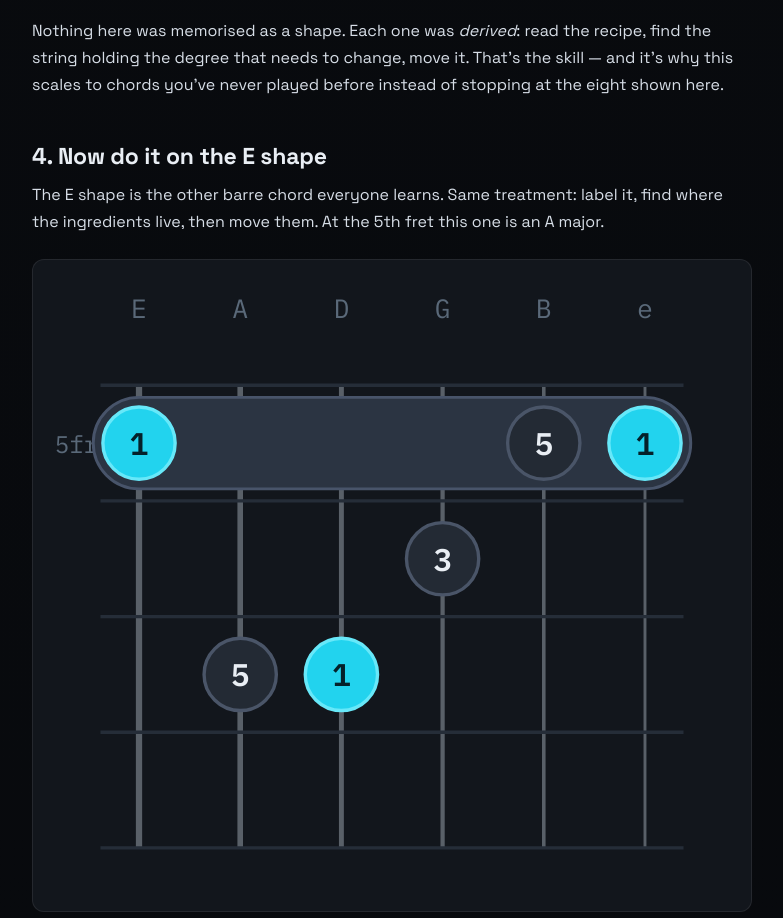
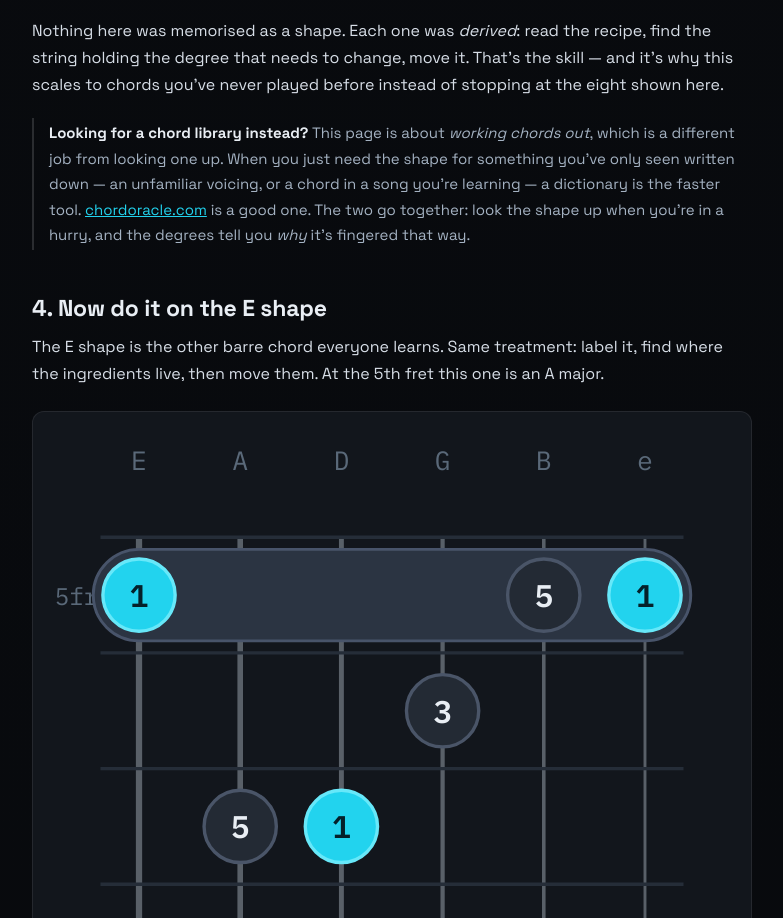
Before and after one commit to davyvanlaere/fretboardwalk, a website: page chords-from-degrees.html in a window 1280 px wide. Shown: the part 4210-5128 px from the top of the page, without its empty margins (248-1031 px from the left). Drawn offline with Linux system fonts and the light colour scheme.

Commit message:
chordoracle

```diff
--- a/chords-from-degrees.html
+++ b/chords-from-degrees.html
@@ -451,6 +451,8 @@
 
   <p>Nothing here was memorised as a shape. Each one was <em>derived</em>: read the recipe, find the string holding the degree that needs to change, move it. That's the skill — and it's why this scales to chords you've never played before instead of stopping at the eight shown here.</p>
 
+  <p class="aside"><strong>Looking for a chord library instead?</strong> This page is about <em>working chords out</em>, which is a different job from looking one up. When you just need the shape for something you've only seen written down — an unfamiliar voicing, or a chord in a song you're learning — a dictionary is the faster tool. <a href="https://chordoracle.com" rel="noopener">chordoracle.com</a> is a good one. The two go together: look the shape up when you're in a hurry, and the degrees tell you <em>why</em> it's fingered that way.</p>
+
   <h2>4. Now do it on the E shape</h2>
   <p>The E shape is the other barre chord everyone learns. Same treatment: label it, find where the ingredients live, then move them. At the 5th fret this one is an A major.</p>
 
```
